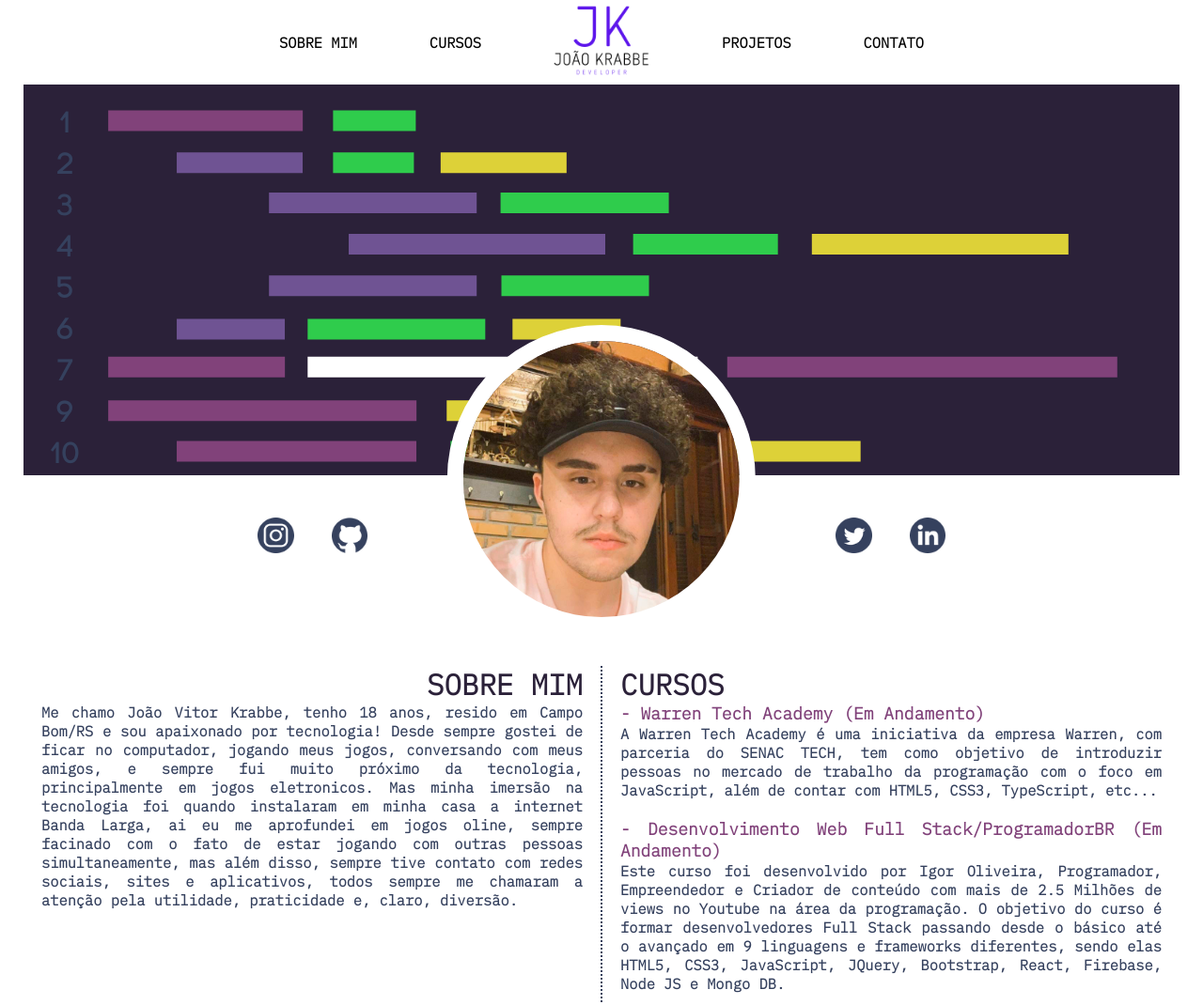
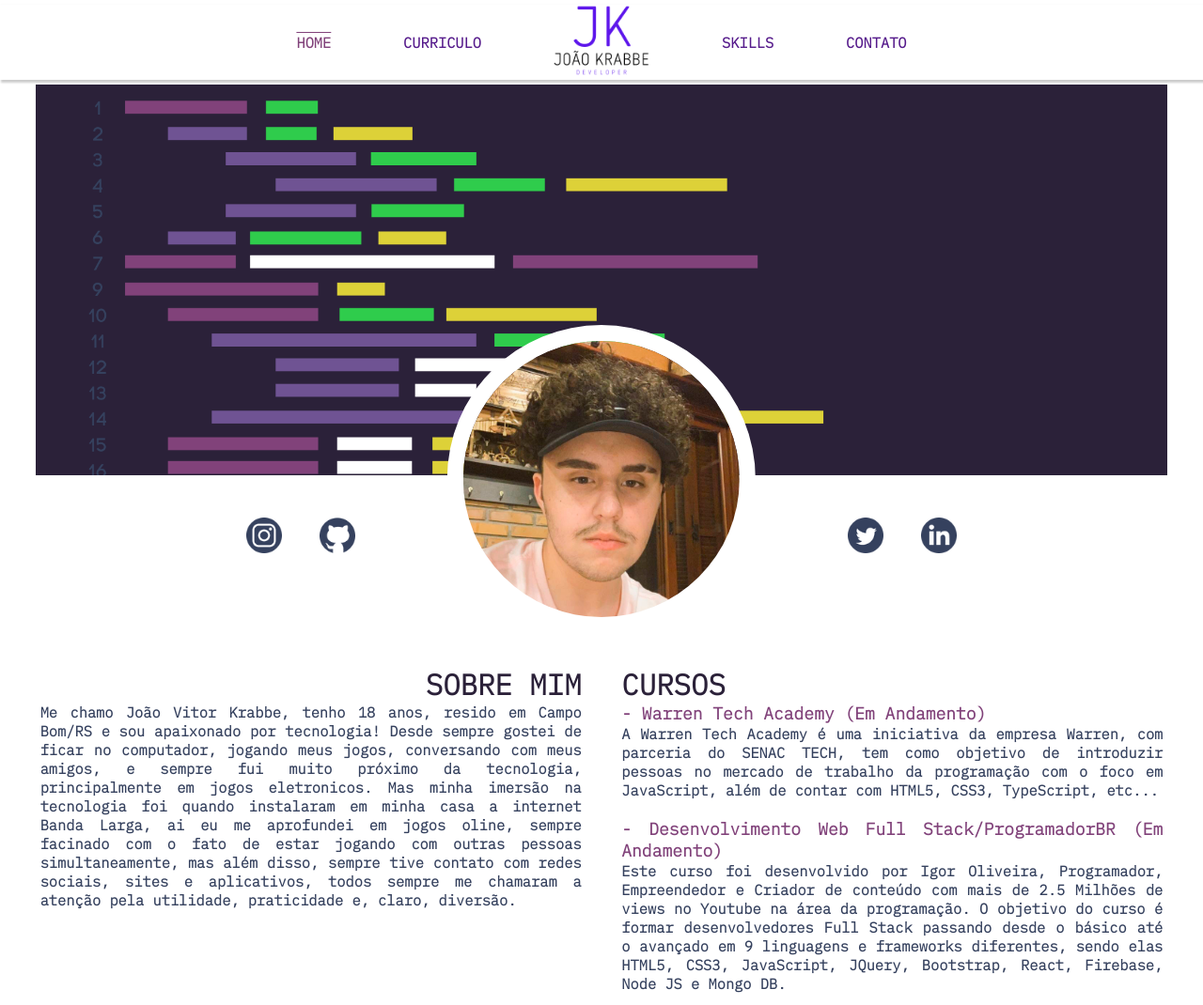
Before and after one commit to JKrabbee/Portifolio, a plain HTML site: page index.html in a window 1280 px wide. Shown: the top 1070 px of the page at 94% size. Drawn offline with Linux system fonts and the light colour scheme.

Commit message:
HomePage Complet

```diff
--- a/index.html
+++ b/index.html
@@ -13,16 +13,17 @@
     <title>João Krabbe</title>
 </head>
 <body>
+    <div id="home"></div>
     <header>
         <div class="header">
-            <li class="li_header">SOBRE MIM</li>
-            <li class="li_header">CURSOS</li>
-            <li class="li_header"><img src="./IMAGENS/HEADER/Logo.png" alt=""></li>
-            <li class="li_header">PROJETOS</li>
-            <li class="li_header">CONTATO</li>
+            <a href="#home"><li class="li_header home">HOME</li></a>
+            <a href=""><li class="li_header">CURRICULO</li></a>
+            <a href="#home"><li class="li_header"><img src="./IMAGENS/HEADER/Logo.png" alt=""></li></a>
+            <a href=""><li class="li_header">SKILLS</li></a>
+            <a href=""><li class="li_header">CONTATO</li></a>
         </div>
     </header>
-    <div class="header_background">
+    <div class="header_background margin">
         <div class="picture texte-center">
             <img class="profile" src="./IMAGENS/HEADER/Selfie.jpg" alt="">
         </div>
@@ -45,7 +46,6 @@
             <p>Me chamo João Vitor Krabbe, tenho 18 anos, resido em Campo Bom/RS e sou apaixonado por tecnologia! Desde sempre gostei de ficar no computador, jogando meus jogos, conversando com meus amigos, e sempre fui muito próximo da tecnologia, principalmente em jogos eletronicos. Mas minha imersão na tecnologia foi quando instalaram em minha casa a internet Banda Larga, ai eu me aprofundei em jogos oline, sempre facinado com o fato de estar jogando com outras pessoas simultaneamente, mas além disso, sempre tive contato com redes sociais, sites e aplicativos, todos sempre me chamaram a atenção pela utilidade, praticidade e, claro, diversão. </p>
         </div>
 
-        <div class = "vertical"></div>
 
         <div class="Cursos">
             <h1>CURSOS</h1>
@@ -70,7 +70,11 @@
         </div>
     </main>
 
-    <footer>
+    <footer style="justify-content: center;
+    align-items: center; display: flex;">
+        <div class="copyright" style="color:aliceblue; font-size: 0.8vw;">
+            Copiright© por João Krabbe / Todos os direitos reservados.
+        </div>
     </footer>
 
 
--- a/style.css
+++ b/style.css
@@ -3,16 +3,27 @@
     padding: 0;
     font-family: 'IBM Plex Mono', monospace;
 }
-body{
-    margin-right: 25px;
-    margin-left: 25px;
+.margin{
+    margin-right: 3vw;
+    margin-left: 3vw;
+}
+#home{
+    display: none;
+}
+header{
+    margin-top: 0;
+    position: sticky;
+    top: -2vw;
+    z-index: 1000;
 }
 .header{
+    background-color: white;
     display: flex;
     flex-direction: row;
     justify-content: center;
     align-items: center;
     margin-top: 5px;
+    box-shadow: 2px 2px 2px 1px rgba(0, 0, 0, 0.2);
 }
 .li_header img{
     width: 8vw;
@@ -23,12 +34,24 @@
     font-size: 1.2vw;
     font-weight: bold
 }
+.header a{
+    text-decoration: none;
+}
+.header a:hover{
+    text-decoration: overline;
+}
+.home{
+    color: #81427A;
+    text-decoration: overline;
+}
 
 .header_background{
     position: relative;
     background-image: url(./IMAGENS/HEADER/Background.png);
     height: 32.5vw;
     margin-top: 5px;
+    background-position-x: 3vw;
+    background-size: cover;
     background-attachment: fixed;
 }
 
@@ -148,7 +171,6 @@
 
 footer{
     margin-top: 30vw;
-    height: 100px;
-    width: 100%;
+    height: 2vw;
     background-color: #2B2139;
 }
```
